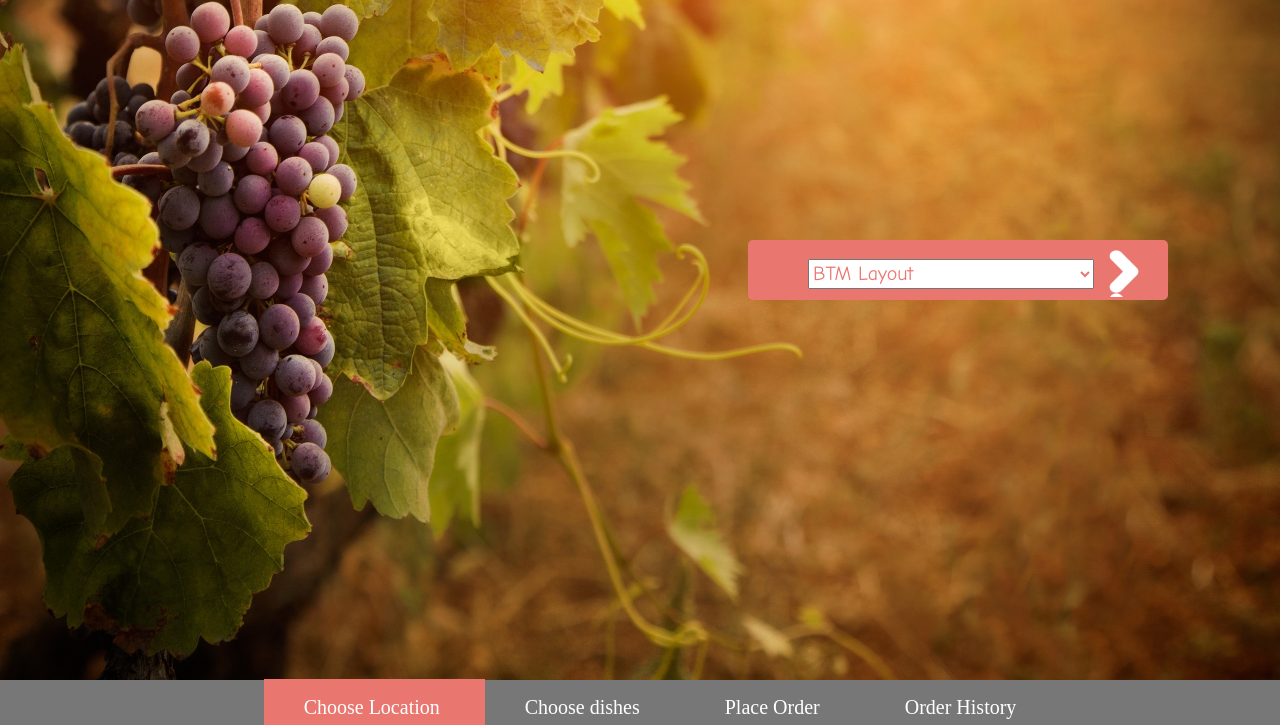
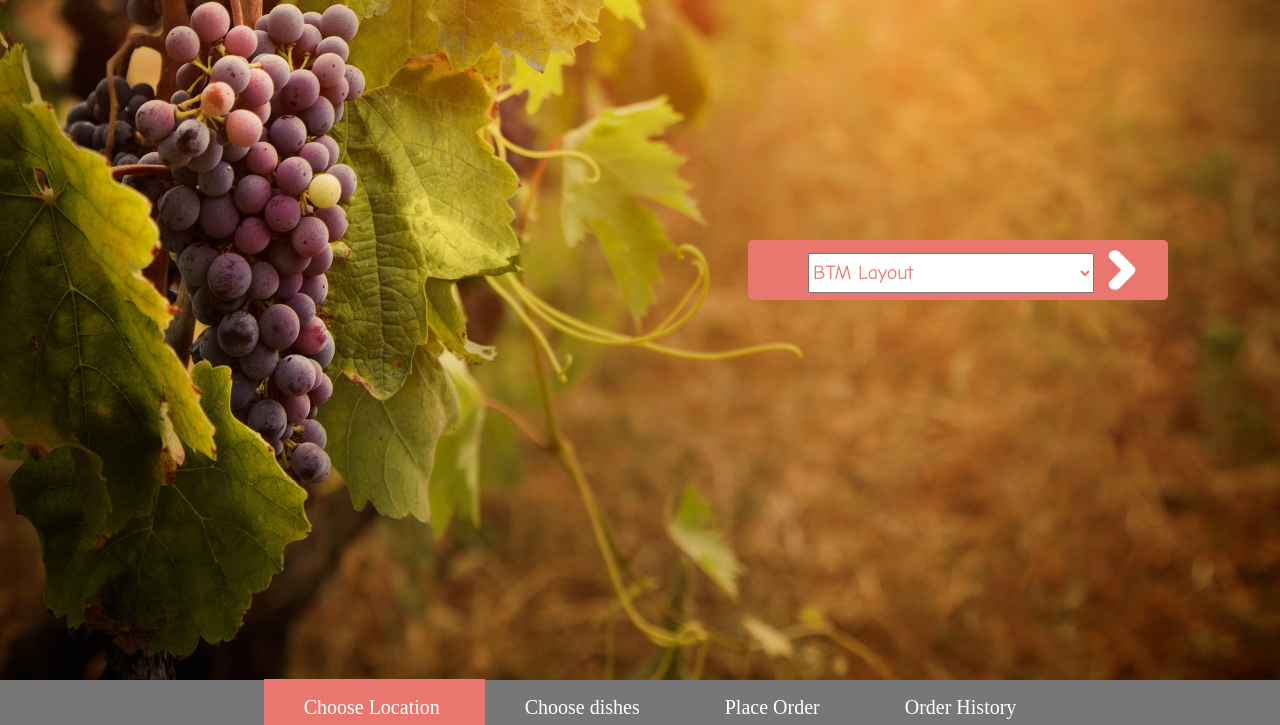
Before and after one commit to vasugandhi9/memory_matrix, a plain HTML site: page eatlo_v2/pages/index.html in a window 1280 px wide. Shown: the part 75-800 px from the top of the page. Drawn offline with Linux system fonts and the light colour scheme.

Commit message:
arrow icon

```diff
--- a/eatlo_v2/css/eatlostyles.css
+++ b/eatlo_v2/css/eatlostyles.css
@@ -54,6 +54,7 @@ height="50px";
 }
 .navfooter a{
 
+  cursor: pointer;
   color: #fff;
  text-decoration: none;
 }
@@ -86,19 +87,22 @@ height="50px";
 }
 .selectLoaction{
    font-size: 20px;
-  height: 30px;
+  height: 40px;
   margin-left: 50px;
   width: 286px;
   font-family: "Comic Sans MS", cursive, sans-serif;
   color: #e97770;
 }
 .choseLocBtn{
-  color:#FFF;
-  padding: 30px 34px 17px 10px;
+    color: #FFF;
+  height: 40px;
+ vertical-align: middle;
+  width: 45px;
   background-color: #e97770;
   border: none;
-  background-image:url('../images/right_arrow.png');
-    background-size: 50px 43px;
+  margin-bottom: 9px;
+  background-image: url('../images/right_arrow.png');
+  background-size: 46px 40px;
 }
 .iteamCatlog{
   width: 909px;
@@ -190,10 +194,9 @@ height="50px";
  cursor: pointer;
  }
  .selectplace{
-    clear: both;
   float: right;
-  margin-right: 88px;
-  line-height: 30px;
+  margin-right: -312px;
+  line-height: 33px;
    background-color: #e97770 !important;
 
  }
```
